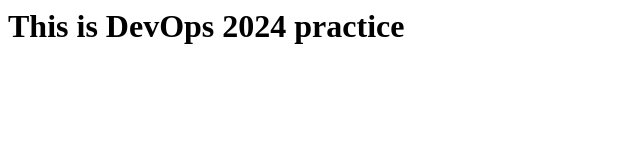
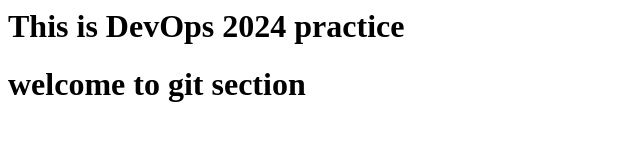
Before and after one commit to SachinEN/GitRepo, a plain HTML site: page index.html in a window 1280 px wide. Shown: the whole page, without its empty margins (0-640 px from the left). Drawn offline with Linux system fonts and the light colour scheme.

Commit message:
added line to index.html file

```diff
--- a/index.html
+++ b/index.html
@@ -1 +1,2 @@
 <h1> This is DevOps 2024 practice <h1>
+<h1> welcome to git section <h1>
```
